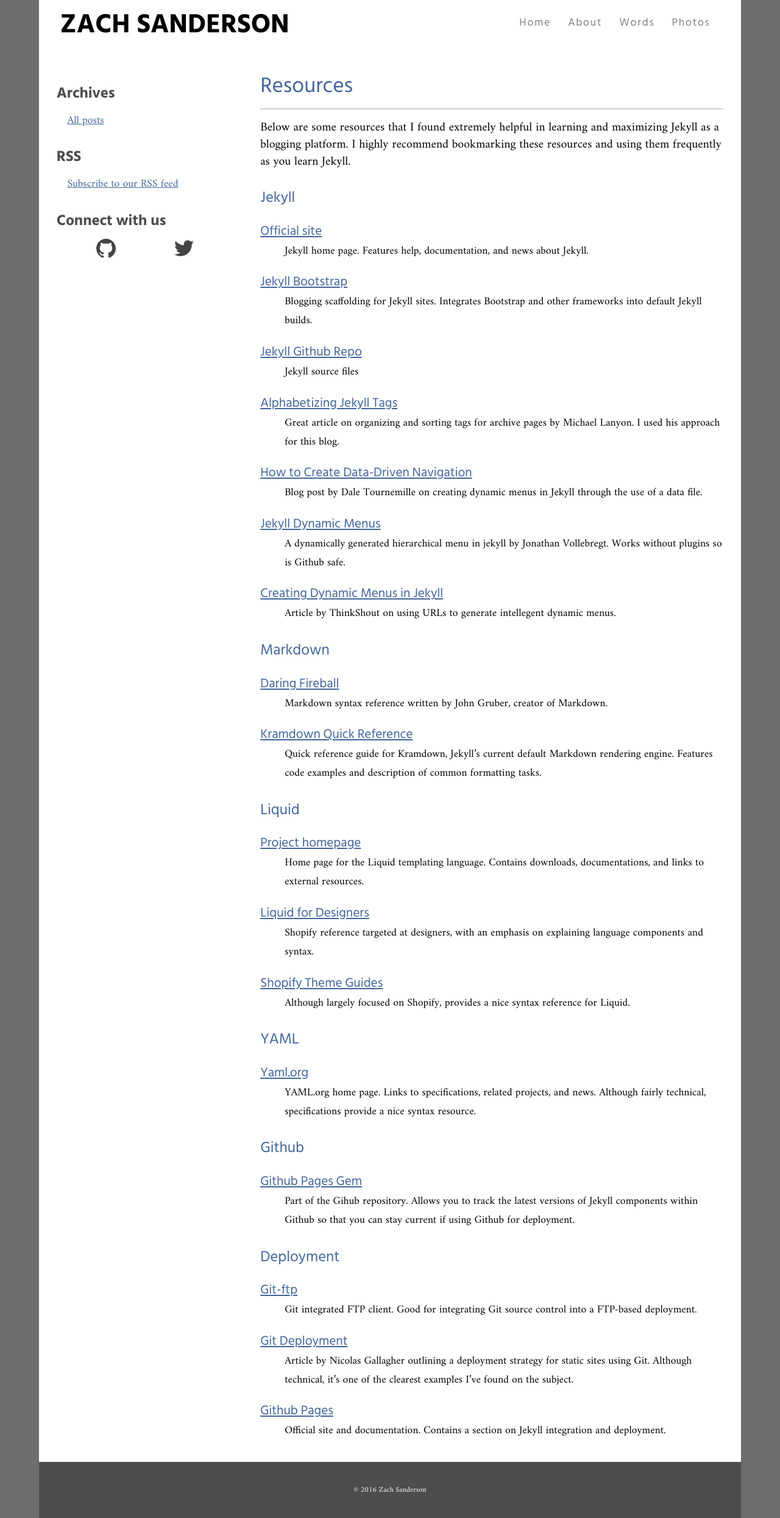
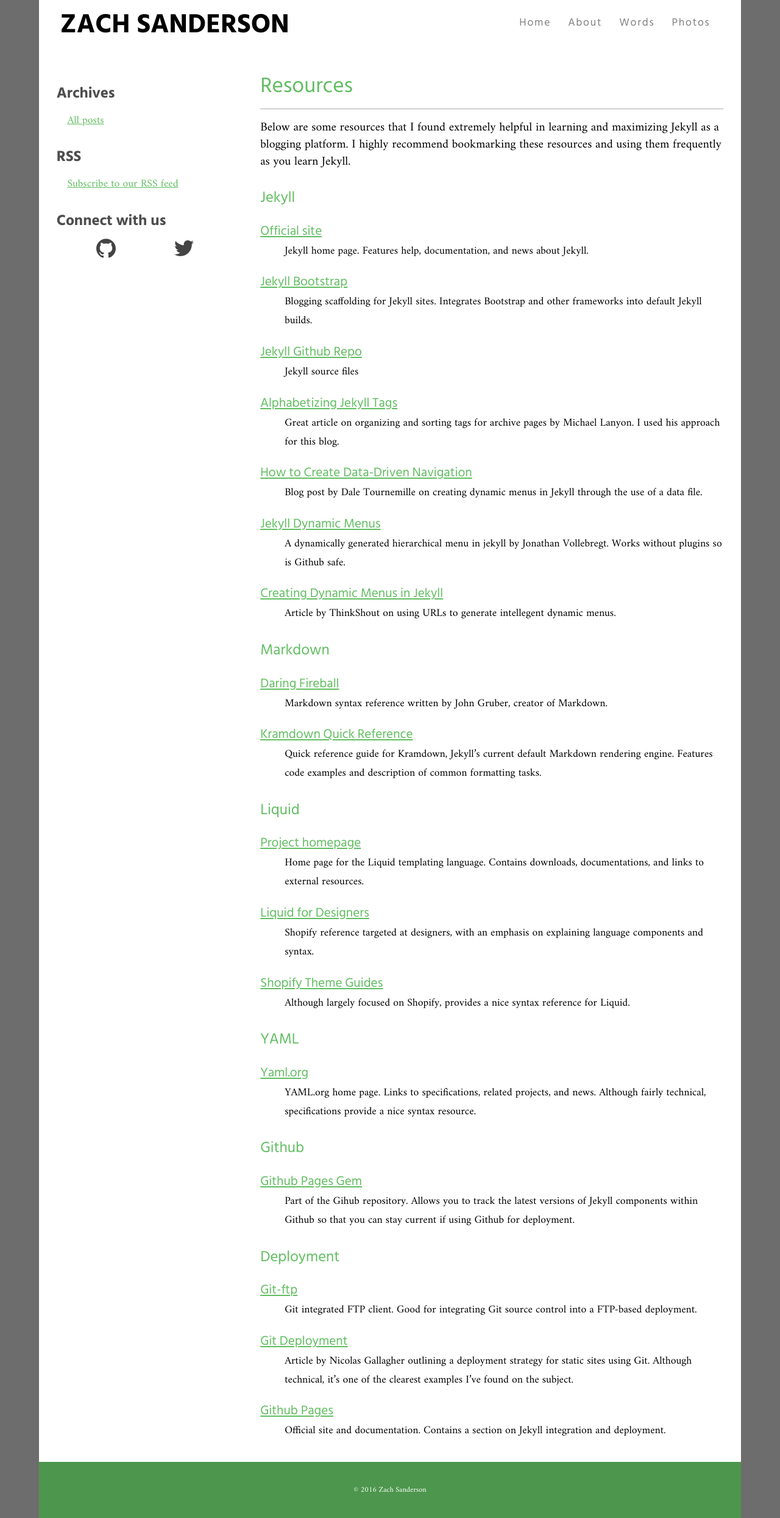
Before and after one commit to zachsanderson/words, a Jekyll site: the page built from resources.md, in a window 1280 px wide. Shown: the whole page at 61% size. Built offline with Jekyll 4.4.1, drawn with Linux system fonts in a browser that asks for light colours.

Commit message:
Changed color scheme to green in main.css

```diff
--- a/css/main.css
+++ b/css/main.css
@@ -299,11 +299,11 @@
 	margin: 0 0 1em 0;
 }
 a {
-	color: #42659A;
+	color: #61BD61;
 	line-height: inherit;
 }
 a:hover {
-	color: #213149;
+	color: #4D964D;
 }
 img, object, embed {
 	max-width: 100%;
@@ -360,7 +360,7 @@
 header p {
 	font: 1em 'Hind Siliguri', 'Helvetica Narrow', Arial, sans-serif;
 	font-weight: 400;
-	color: #666;
+	color: #808080;
 	text-transform: uppercase;
 }
 /* --------------------------------------------------
@@ -374,7 +374,7 @@
 }
 nav li a {
 	font: 1em 'Hind Siliguri', 'Helvetica Narrow', Arial, sans-serif;
-	color: gray;
+	color: #808080;
 	text-decoration: none;
 	letter-spacing: 0.1em;
 }
@@ -394,13 +394,13 @@
 	font-size: 2em;
 	font-weight: 400;
 	line-height:1.2;
-	color: #42659A;
+	color: #61BD61;
 	margin-bottom:0.2em;
 }
 article h3 {
 	font-weight: 400;
 	font-size: 1.4em;
-	color: #42659A;
+	color: #61BD61;
 	margin-bottom: 0;
 }
 article h2 a {
@@ -409,7 +409,7 @@
 article time {
 	display: block;
 	font-size: 0.8em;
-	color: #666;
+	color: #808080;
 	margin-bottom: 0;
 }
 a.more {
@@ -432,8 +432,8 @@
 	color: white;
 	padding: .5em 1em;
 	margin-bottom: 1em;
-	border-left: 1em solid #42659A;
-	background: #666;
+	border-left: 1em solid #61BD61;
+	background: #808080;
 	white-space: pre-wrap;
 	white-space: -moz-pre-wrap;
 	white-space: -pre-wrap;
@@ -474,7 +474,7 @@
 	font-family: 'Hind Siliguri', 'Helvetica Narrow', Arial, sans-serif;
 	font-size: 1.2em;
 	font-weight: 400;
-	color: #42659A;
+	color: #61BD61;
 	margin-bottom:0;
 }
 dd {
@@ -532,7 +532,7 @@
 .tag-cloud a {
 	text-decoration: none;
 	font-size: 0.8em;
-	background: #42659A;
+	background: #61BD61;
 	color: white;
 	padding: 0.125em 0.5em;
 	border-radius: 0.25em;
@@ -558,7 +558,7 @@
 	padding: 0 1em 0;
 }
 aside h3 {
-	color: #4d4d4d;
+	color: #4D4D4D;
 	font-size: 1.4em;
 	margin-top: 1em;
 	margin-bottom: .4em;
@@ -602,7 +602,7 @@
    main footer styles
 -----------------------------------------------------*/
 .page-footer {
-	background: #4d4d4d;
+	background: #4D964D;
 	padding: 2em 1em;
 	margin-top: 1em;
 	color: white;
@@ -644,11 +644,11 @@
 	display: none;
 }
 nav li {
-	background: gray;
+	background: #808080;
 	margin-bottom: .2em;
 }
 nav li:hover {
-	background: #333;
+	background: #61BD61;
 }
 nav li a {
 	font-size: 1.2em;
@@ -671,7 +671,7 @@
 .toggle-label {
 	display: block;
     float: right;
-	background: #4d4d4d;
+	background: #808080;
 	font: 0.8em 'Hind Siliguri', 'Helvetica Narrow', Arial, sans-serif;
 	text-align: center;
 	letter-spacing: 0.1em;
@@ -685,7 +685,7 @@
 	display: none;
 }
 #menu-toggle:checked + .toggle-label {
-	background: gray;
+	background: #808080;
 }
 #menu-toggle:checked + .toggle-label span {
 	display: none;
@@ -762,7 +762,7 @@
 header p {
 	font: 1em 'Hind Siliguri', 'Helvetica Narrow', Arial, sans-serif;
 	font-weight: 400;
-	color: #666;
+	color: #808080;
 	text-transform: uppercase;
 }
 /* --------------------------------------------------
@@ -787,7 +787,7 @@
 nav li a {
 	font: 1em 'Hind Siliguri', 'Helvetica Narrow', Arial, sans-serif;
 	/*color: white;
-	background: #42659A;*/
+	background: #61BD61;*/
 	margin-right: 0.5em;
 	padding: .25em .4em;
 	display: inline-block;
@@ -796,7 +796,7 @@
 }
 nav li a:hover {
 	color: white;
-	background: #333;
+	background: #61BD61;
 }
 /* --------------------------------------------------
    article styles
```
